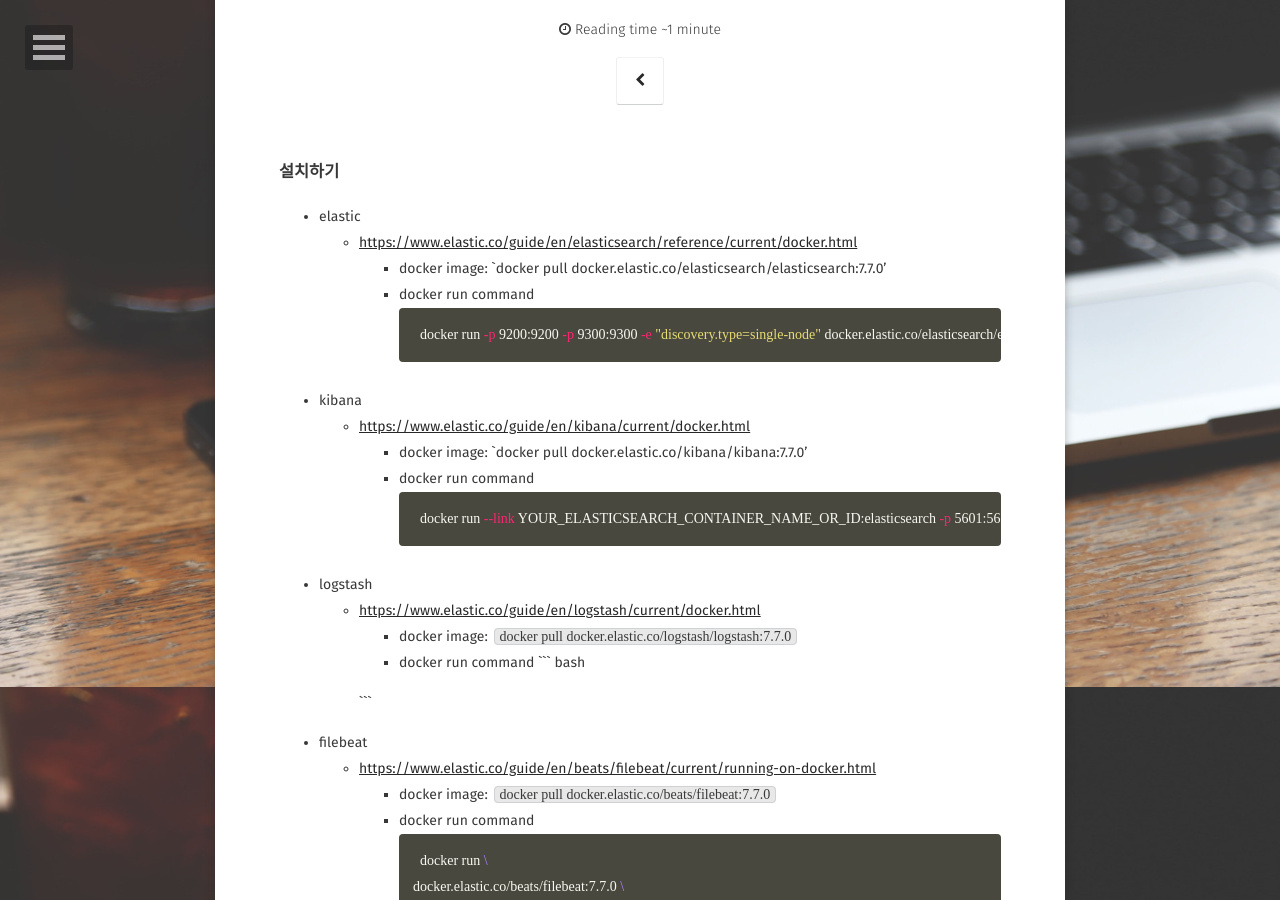
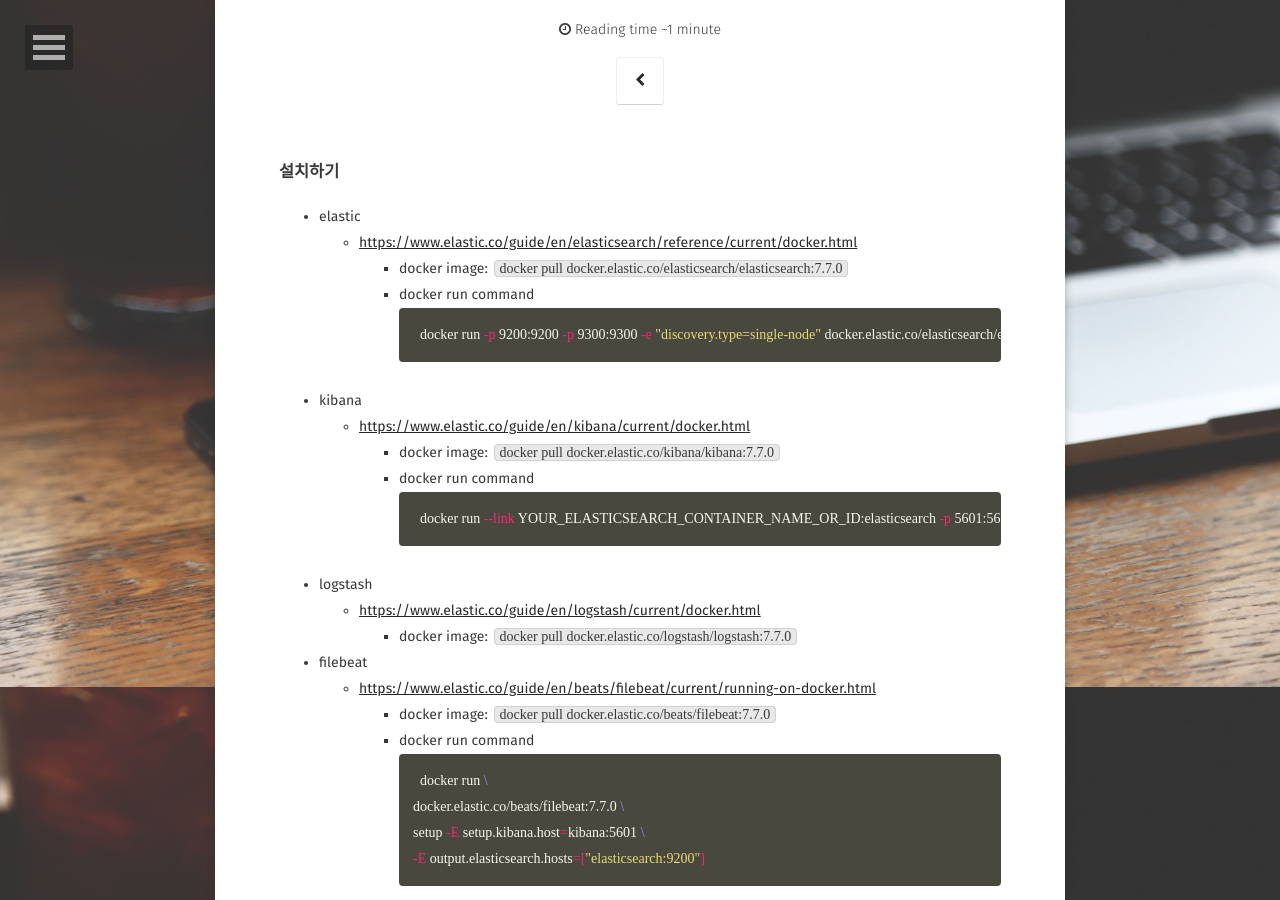
Before and after one commit to mayaul/mayaul.github.io, a Jekyll site: the page built from _posts/2020-05-26-elastic-stack.md, in a window 1280 px wide and 900 px high, scrolled down 213 px. Built offline with Jekyll 4.4.1, drawn with Linux system fonts in a browser that asks for light colours; some web fonts are replaced; comment, search, counter and statistics services are not loaded.

````diff
--- a/_posts/2020-05-26-elastic-stack.md
+++ b/_posts/2020-05-26-elastic-stack.md
@@ -15,14 +15,14 @@ tag:
 ### 설치하기
 * elastic
     - [https://www.elastic.co/guide/en/elasticsearch/reference/current/docker.html](https://www.elastic.co/guide/en/elasticsearch/reference/current/docker.html)
-        + docker image: `docker pull docker.elastic.co/elasticsearch/elasticsearch:7.7.0'
+        + docker image: `docker pull docker.elastic.co/elasticsearch/elasticsearch:7.7.0`
         + docker run command
         ``` bash
 docker run -p 9200:9200 -p 9300:9300 -e "discovery.type=single-node" docker.elastic.co/elasticsearch/elasticsearch:7.7.0
         ```
 * kibana
     - [https://www.elastic.co/guide/en/kibana/current/docker.html](https://www.elastic.co/guide/en/kibana/current/docker.html)
-        + docker image: `docker pull docker.elastic.co/kibana/kibana:7.7.0'
+        + docker image: `docker pull docker.elastic.co/kibana/kibana:7.7.0`
         + docker run command
         ``` bash
 docker run --link YOUR_ELASTICSEARCH_CONTAINER_NAME_OR_ID:elasticsearch -p 5601:5601 {docker-repo}:{version}
@@ -30,10 +30,7 @@ docker run --link YOUR_ELASTICSEARCH_CONTAINER_NAME_OR_ID:elasticsearch -p 5601:
 * logstash
     - [https://www.elastic.co/guide/en/logstash/current/docker.html](https://www.elastic.co/guide/en/logstash/current/docker.html)
         + docker image: `docker pull docker.elastic.co/logstash/logstash:7.7.0`
-        + docker run command
-        ``` bash
 
-        ```
 * filebeat
     - [https://www.elastic.co/guide/en/beats/filebeat/current/running-on-docker.html](https://www.elastic.co/guide/en/beats/filebeat/current/running-on-docker.html)
         + docker image: `docker pull docker.elastic.co/beats/filebeat:7.7.0`
````
